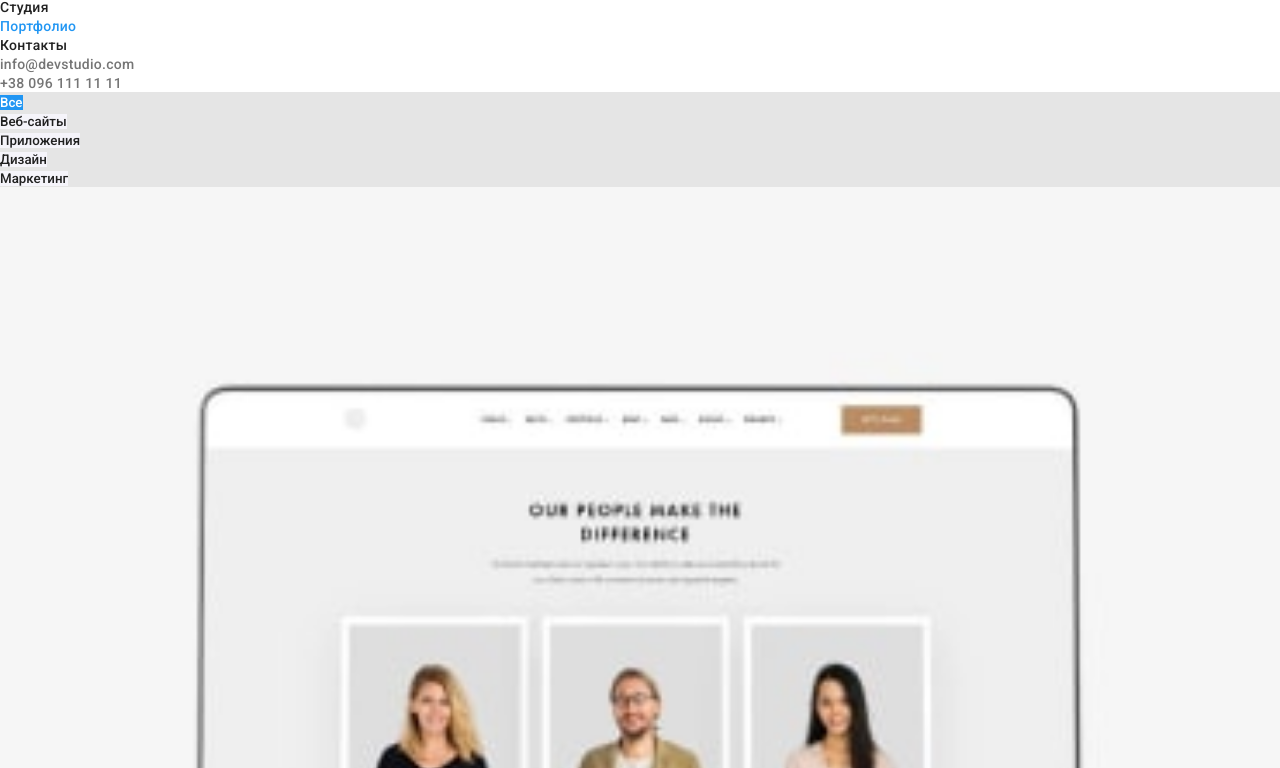
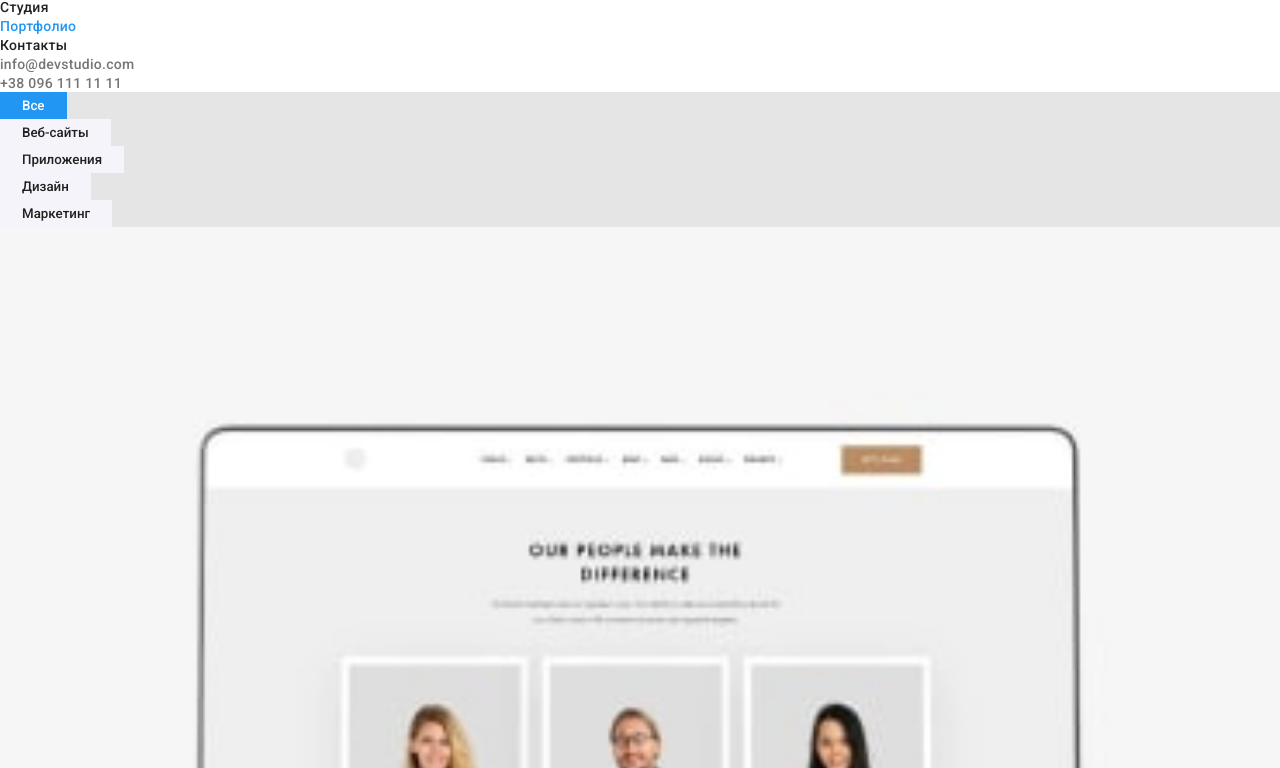
Before and after one commit to berkmansanna/goit-markup-hw-02, a plain HTML site: page portfolio.html in a window 1280 px wide. Shown: the part 32-800 px from the top of the page. Drawn offline with Linux system fonts and the light colour scheme.

Commit message:
add pading for button portfolio

```diff
--- a/css/styles.css
+++ b/css/styles.css
@@ -176,6 +176,7 @@ body {
     background-color: var(--button-portfolio-bcg);
     font-family: inherit;
     font-weight: 500;
+    padding: 6px 22px;
 }
 .button.active {
     color: #ffffff;
```
